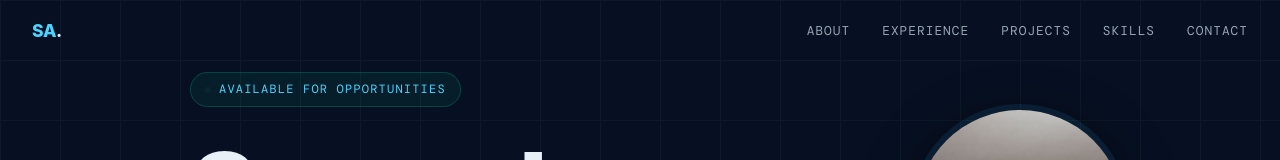
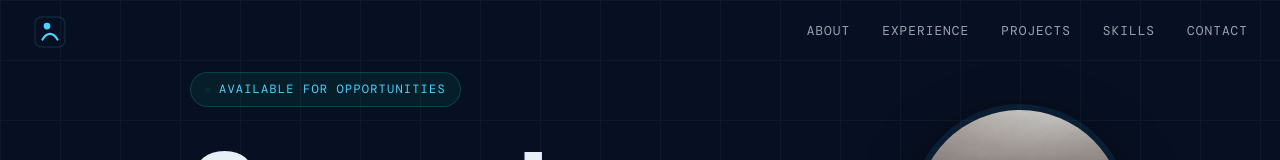
Before and after one commit to Samuel-Asamnew/portfolio, a React (Vite) app: page / in a window 1280 px wide. Shown: the top 160 px of the page. Built offline with nearby package versions, Linux system fonts and the light colour scheme; a web font is replaced by a local one.

Commit message:
Replace SA. with SVG logo component; update Navbar and Footer

```diff
--- a/src/components/Footer.jsx
+++ b/src/components/Footer.jsx
@@ -1,5 +1,6 @@
 import React from 'react';
 import { data } from '../data';
+import Logo from './Logo';
 
 export default function Footer() {
   return (
@@ -10,9 +11,11 @@ export default function Footer() {
       flexWrap: 'wrap', gap: '1rem',
       maxWidth: '900px', margin: '0 auto',
     }}>
-      <span style={{ fontFamily: 'var(--font-display)', fontWeight: 800, fontSize: '1rem', color: 'var(--accent)' }}>
-        SA<span style={{ color: 'var(--muted)' }}>.</span>
-      </span>
+      <button onClick={() => document.getElementById('about')?.scrollIntoView({ behavior: 'smooth' })} aria-label="Back to top" style={{
+        background: 'none', border: 'none', padding: 0, cursor: 'pointer', display: 'flex', alignItems: 'center',
+      }}>
+        <Logo size={28} />
+      </button>
       <div style={{ display: 'flex', alignItems: 'center', gap: '1rem', flexWrap: 'wrap' }}>
         <span style={{ color: 'var(--muted)', fontSize: '0.75rem', fontFamily: 'var(--font-mono)' }}>
           Built with React + Vite · {new Date().getFullYear()}
--- /dev/null
+++ b/src/components/Logo.jsx
@@ -0,0 +1,20 @@
+import React from 'react';
+
+export default function Logo({ size = 32 }) {
+  const s = size;
+  return (
+    <svg
+      width={s}
+      height={s}
+      viewBox="0 0 48 48"
+      fill="none"
+      xmlns="http://www.w3.org/2000/svg"
+      role="img"
+      aria-label="Brand logo"
+    >
+      <rect x="4" y="4" width="40" height="40" rx="9" fill="none" stroke="var(--accent)" strokeWidth="2" opacity="0.12" />
+      <path d="M14 34c6-10 14-10 20 0" stroke="var(--accent)" strokeWidth="3" strokeLinecap="round" strokeLinejoin="round" />
+      <circle cx="20" cy="16" r="4.5" fill="var(--accent)" />
+    </svg>
+  );
+}
--- a/src/components/Navbar.jsx
+++ b/src/components/Navbar.jsx
@@ -1,4 +1,5 @@
 import React, { useState, useEffect } from 'react';
+import Logo from './Logo';
 
 const links = ['About', 'Experience', 'Projects', 'Skills', 'Contact'];
 
@@ -30,12 +31,11 @@ export default function Navbar() {
       display: 'flex', alignItems: 'center', justifyContent: 'space-between',
       height: '64px',
     }}>
-      <span style={{
-        fontFamily: 'var(--font-display)', fontWeight: 800, fontSize: '1.1rem',
-        color: 'var(--accent)', letterSpacing: '-0.02em',
+      <button onClick={() => scrollTo('About')} aria-label="Home" style={{
+        background: 'none', border: 'none', padding: 0, cursor: 'pointer', display: 'flex', alignItems: 'center',
       }}>
-        SA<span style={{ color: 'var(--text)' }}>.</span>
-      </span>
+        <Logo size={36} />
+      </button>
 
       {/* Desktop */}
       <ul style={{
```
